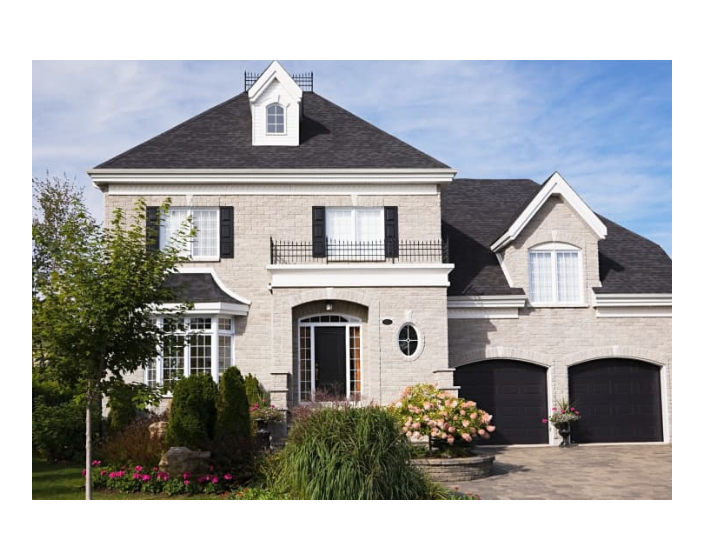
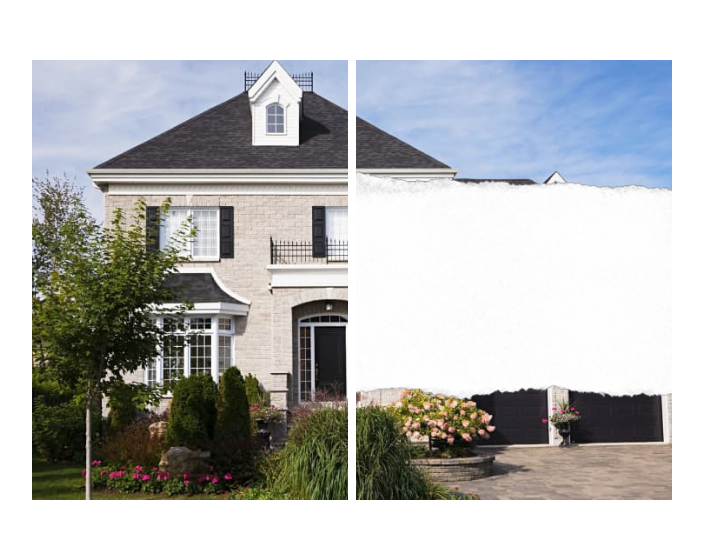
Before and after one commit to aytacg26/vanillajsimageslider, a plain HTML site: page index.html in a window 1280 px wide. Shown: the part 120-658 px from the top of the page, without its empty margins (288-991 px from the left). Drawn offline with Linux system fonts and the light colour scheme.

Commit message:
html and css completed

```diff
--- a/css/style.css
+++ b/css/style.css
@@ -26,4 +26,26 @@ img {
 .img-container-before,
 .img-container-after {
   position: absolute;
+  width: 50vw;
+  height: 55vh;
 }
+
+.img-container-before {
+  width: 25vw;
+  overflow: hidden;
+}
+
+.slider {
+  width: 0.5rem;
+  background: #fff;
+  height: 100%;
+  z-index: 3;
+  position: absolute;
+  top: 0;
+  left: 50%;
+  transform: translate(-50%, 0);
+}
+
+/* .img-container-before:hover {
+  width: 0vw;
+} */
--- a/index.html
+++ b/index.html
@@ -10,7 +10,7 @@
   <body>
     <div class="container">
       <div class="img-container-after">
-        <img class="after" src="img/after.jpg" alt="Nice House" />
+        <img class="after" src="img/after3.jpg" alt="Nice House" />
       </div>
       <div class="img-container-before">
         <img class="before" src="img/before.jpg" alt="Nice House" />
```
Also changed, not shown: img/after2.jpg (added), img/after3.jpg (added), 1 other file.
